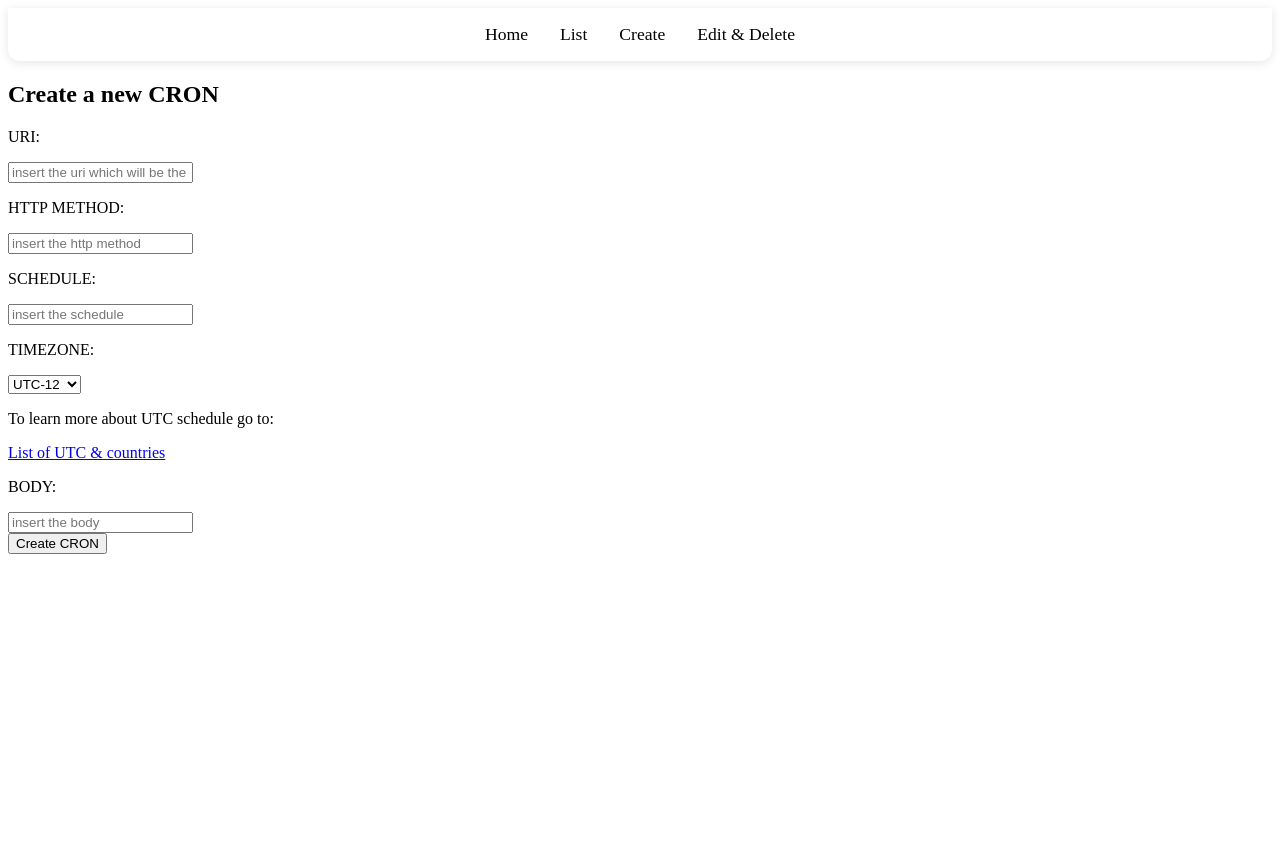
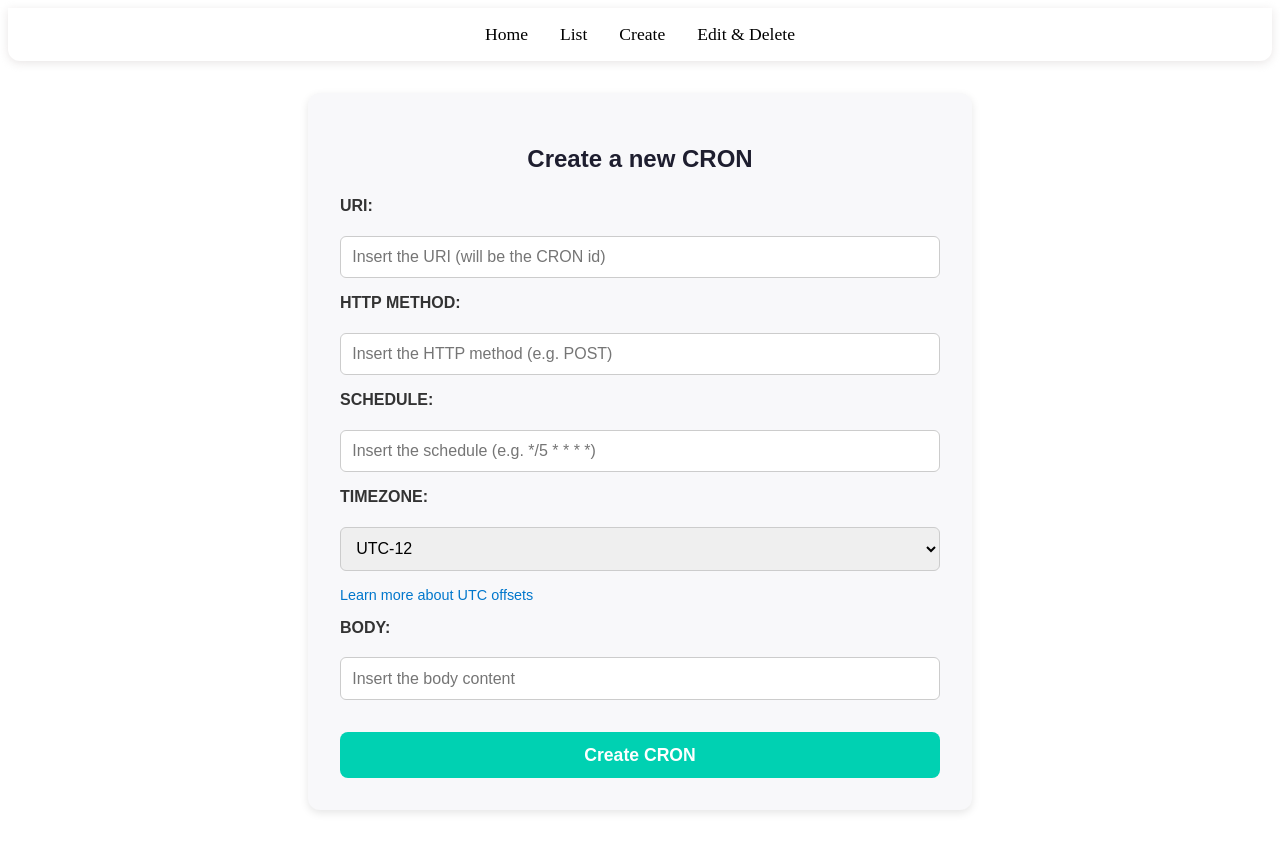
Before and after one commit to luniballony/Desafio-CRONS, a React (Create React App) app in the folder frontend/app/: page /create in a window 1280 px wide. Before the commit the page ends 800 px from the top, so only its background shows below. Built offline with nearby package versions, Linux system fonts and the light colour scheme.

Commit message:
CSS Create

```diff
--- a/frontend/app/src/index.css
+++ b/frontend/app/src/index.css
@@ -165,6 +165,83 @@ nav a.active {
 
 
 
+/*==============*/
+/*  CREATE PAGE */
+/*==============*/
+
+
+.create-container {
+  max-width: 600px;
+  margin: 2rem auto;
+  padding: 2rem;
+  background: #f8f8fa;
+  border-radius: 12px;
+  box-shadow: 0 3px 8px rgba(0,0,0,0.1);
+  font-family: Arial, sans-serif;
+}
+
+.create-container h2 {
+  text-align: center;
+  margin-bottom: 1.5rem;
+  color: #1e1e2f;
+}
+
+.create-form {
+  display: flex;
+  flex-direction: column;
+  gap: 1rem;
+}
+
+.create-form label {
+  font-weight: bold;
+  margin-bottom: 0.3rem;
+  color: #333;
+}
+
+.create-form input,
+.create-form select {
+  padding: 0.7rem;
+  border: 1px solid #ccc;
+  border-radius: 6px;
+  font-size: 1rem;
+  outline: none;
+  transition: border-color 0.2s;
+}
+
+.create-form input:focus,
+.create-form select:focus {
+  border-color: #00d1b2;
+}
+
+.create-form a {
+  font-size: 0.9rem;
+  color: #0077cc;
+  text-decoration: none;
+}
+
+.create-form a:hover {
+  text-decoration: underline;
+}
+
+.create-form button {
+  margin-top: 1rem;
+  padding: 0.8rem;
+  font-size: 1.1rem;
+  font-weight: bold;
+  border: none;
+  border-radius: 8px;
+  background-color: #00d1b2;
+  color: white;
+  cursor: pointer;
+  transition: background-color 0.2s, transform 0.2s;
+}
+
+.create-form button:hover {
+  background-color: #00a189;
+  transform: translateY(-2px);
+}
+
+
 
 /*==============*/
 /*  EDIT PAGE   */
--- a/frontend/app/src/pages/Create.jsx
+++ b/frontend/app/src/pages/Create.jsx
@@ -1,6 +1,7 @@
 // ficheiro para criar novo cron
 import { useNavigate } from "react-router-dom";
 import { useState } from "react";
+import '../index.css'
 
 function Create() {
   const navigate = useNavigate();
@@ -41,76 +42,57 @@ function Create() {
   }
 
   return (
-    <div>
+    <div className="create-container">
       <h2>Create a new CRON</h2>
-      <form onSubmit={handleSubmit}>
-        <p>URI: </p>
+      <form className="create-form" onSubmit={handleSubmit}>
+        <label>URI:</label>
         <input
           value={uri}
           onChange={(e) => setUri(e.target.value)}
-          placeholder="insert the uri which will be the CRON id"
+          placeholder="Insert the URI (will be the CRON id)"
           required
         />
 
-        <p>HTTP METHOD: </p>
+        <label>HTTP METHOD:</label>
         <input
           value={httpMethod}
           onChange={(e) => setHttpMethod(e.target.value)}
-          placeholder="insert the http method"
+          placeholder="Insert the HTTP method (e.g. POST)"
           required
         />
 
-        <p>SCHEDULE: </p>
+        <label>SCHEDULE:</label>
         <input
           value={schedule}
           onChange={(e) => setSchedule(e.target.value)}
-          placeholder="insert the schedule"
+          placeholder="Insert the schedule (e.g. */5 * * * *)"
           required
         />
 
-        <p>TIMEZONE:</p>
-        <select value={timeZone} onChange={e => setTimeZone(e.target.value)}>
-          <option value="-12">UTC-12</option>
-          <option value="-11">UTC-11</option>
-          <option value="-10">UTC-10</option>
-          <option value="-9">UTC-9</option>
-          <option value="-8">UTC-8</option>
-          <option value="-7">UTC-7</option>
-          <option value="-6">UTC-6</option>
-          <option value="-5">UTC-5</option>
-          <option value="-4">UTC-4</option>
-          <option value="-3">UTC-3</option>
-          <option value="-2">UTC-2</option>
-          <option value="-1">UTC-1</option>
-          <option value="0">UTC</option>
-          <option value="1">UTC+1</option>
-          <option value="2">UTC+2</option>
-          <option value="3">UTC+3</option>
-          <option value="4">UTC+4</option>
-          <option value="5">UTC+5</option>
-          <option value="6">UTC+6</option>
-          <option value="7">UTC+7</option>
-          <option value="8">UTC+8</option>
-          <option value="9">UTC+9</option>
-          <option value="10">UTC+10</option>
-          <option value="11">UTC+11</option>
-          <option value="12">UTC+12</option>
-          <option value="13">UTC+13</option>
-          <option value="14">UTC+14</option>
+        <label>TIMEZONE:</label>
+        <select value={timeZone} onChange={(e) => setTimeZone(e.target.value)}>
+          {Array.from({ length: 27 }, (_, i) => i - 12).map((tz) => (
+            <option key={tz} value={tz}>
+              {tz >= 0 ? `UTC+${tz}` : `UTC${tz}`}
+            </option>
+          ))}
         </select>
+        <a
+          href="https://en.wikipedia.org/wiki/List_of_UTC_offsets"
+          target="_blank"
+          rel="noreferrer"
+        >
+          Learn more about UTC offsets
+        </a>
 
-        <p>To learn more about UTC schedule go to: </p>
-        <a href="https://en.wikipedia.org/wiki/List_of_UTC_offsets">List of UTC & countries</a>
-
-        <p>BODY: </p>
+        <label>BODY:</label>
         <input
           value={body}
           onChange={(e) => setBody(e.target.value)}
-          placeholder="insert the body"
+          placeholder="Insert the body content"
           required
         />
 
-        <br />
         <button type="submit">Create CRON</button>
       </form>
     </div>
```
